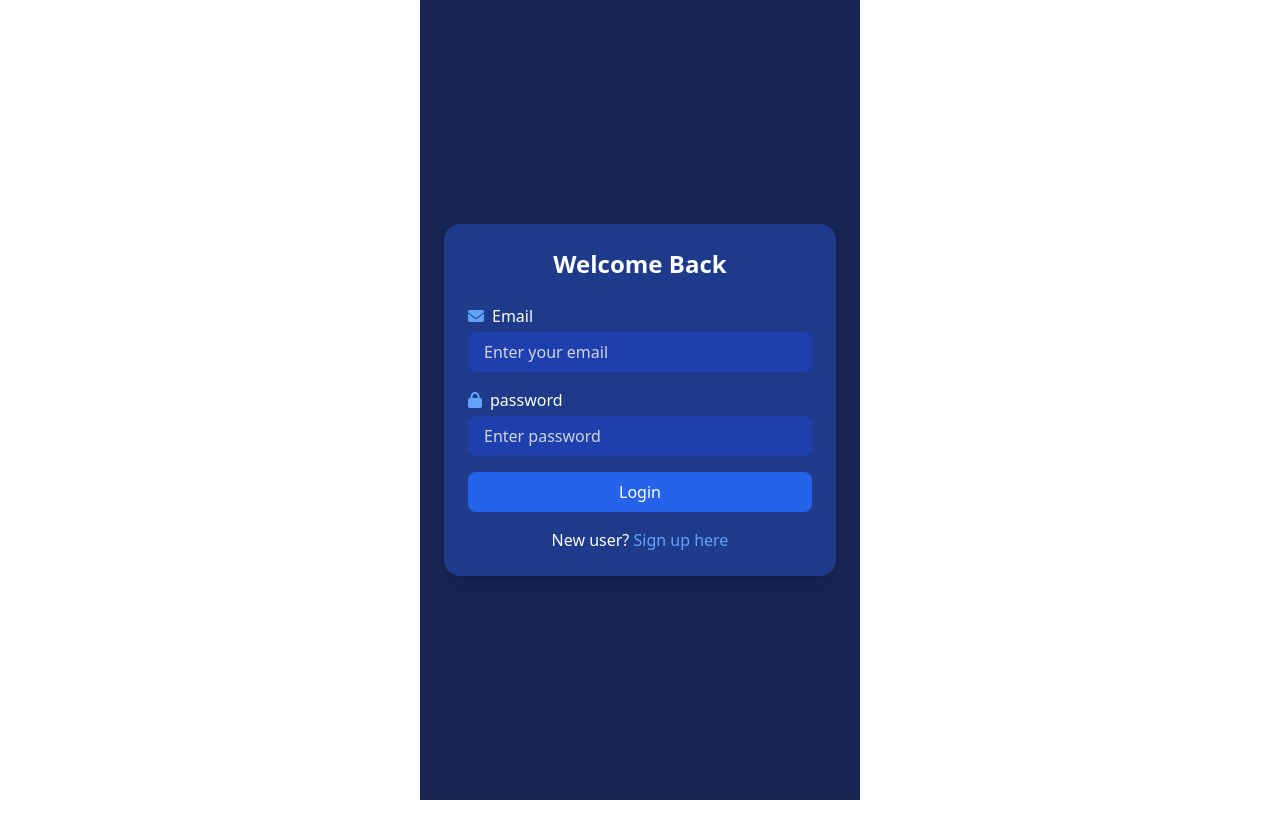
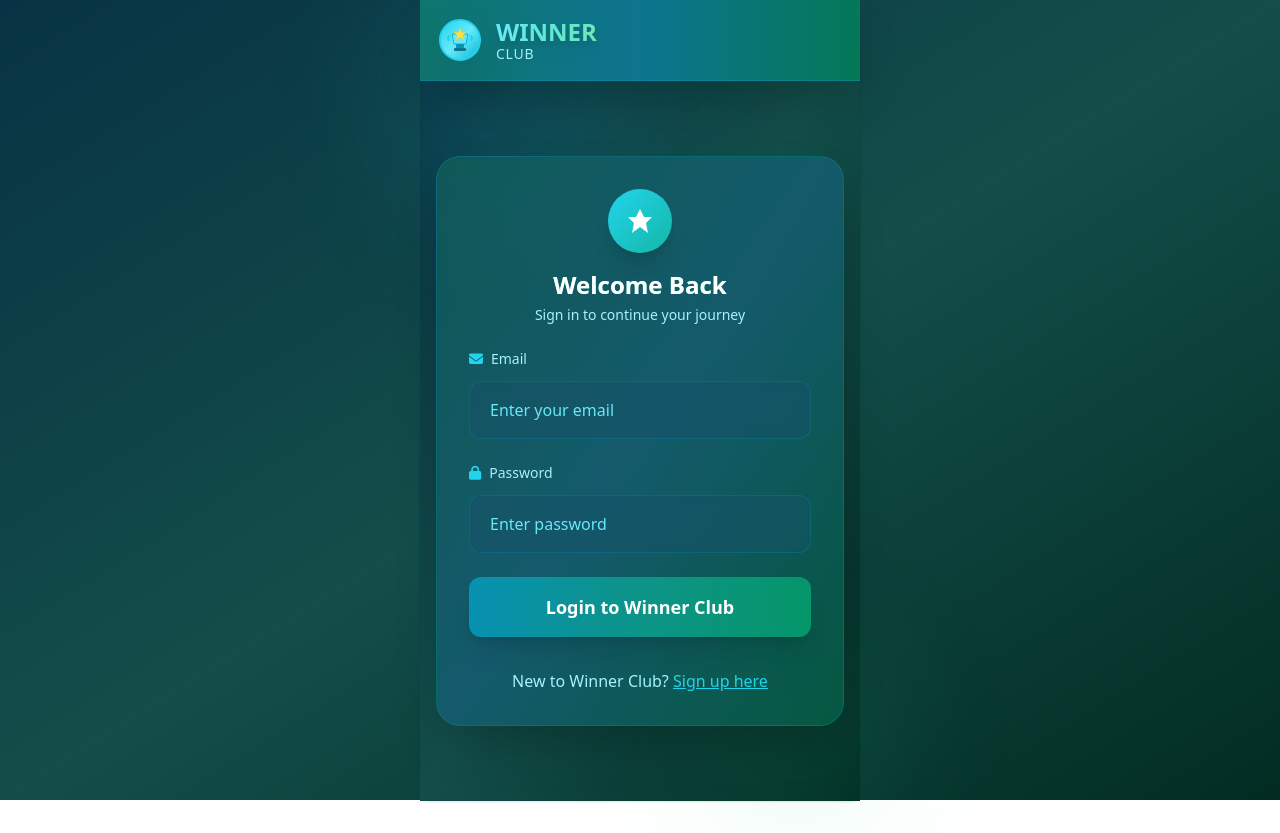
Before and after one commit to Narayandwivedi/colour-trading, a React (Vite) app in the folder frontend/: page /login in a window 1280 px wide. Before the commit the page ends 800 px from the top, so only its background shows below. Built offline with nearby package versions, Linux system fonts and the light colour scheme; no server answers.

Commit message:
changes in login page ui

```diff
--- a/frontend/src/components/Login.jsx
+++ b/frontend/src/components/Login.jsx
@@ -74,114 +74,203 @@ const Login = () => {
  }}
 
   return (
-    <div className="min-h-screen bg-blue-950 flex items-center justify-center p-6">
-      <div className="w-full max-w-md bg-blue-900 rounded-2xl p-6 shadow-lg">
-        <h2 className="text-white text-2xl font-semibold mb-6 text-center">
-          {state === "signup" ? "Create Account" : "Welcome Back"}
+    <div className="min-h-screen bg-gradient-to-br from-cyan-950 via-teal-900 to-emerald-950 relative">
+      {/* Background for larger screens */}
+      <div className="fixed inset-0 bg-gradient-to-br from-cyan-950 via-teal-900 to-emerald-950 -z-10 w-screen" />
+
+      {/* Ocean glow effects */}
+      <div className="absolute -top-8 -left-8 w-64 h-64 bg-cyan-400/10 blur-3xl rounded-full"></div>
+      <div className="absolute -bottom-8 -right-8 w-48 h-48 bg-emerald-400/10 blur-3xl rounded-full"></div>
+
+      {/* Stunning aqua-themed navbar */}
+      <nav className="bg-gradient-to-r from-teal-700 via-cyan-700 to-emerald-700 shadow-2xl px-4 py-4 max-w-[440px] mx-auto backdrop-blur-sm border-b border-cyan-600/50">
+        {/* Winner Club Logo */}
+        <div className="flex items-center gap-3">
+          <div className="relative">
+            <svg
+              width="48"
+              height="48"
+              viewBox="0 0 48 48"
+              className="drop-shadow-2xl"
+            >
+              {/* Trophy Base */}
+              <circle cx="24" cy="24" r="20" fill="url(#aquaGradient)" stroke="#22D3EE" strokeWidth="2"/>
+
+              {/* Trophy Cup */}
+              <path
+                d="M16 18 L32 18 L30 28 L18 28 Z"
+                fill="#67E8F9"
+                stroke="#06B6D4"
+                strokeWidth="1"
+              />
+
+              {/* Trophy Handles */}
+              <path
+                d="M14 20 Q12 20 12 22 Q12 24 14 24"
+                fill="none"
+                stroke="#22D3EE"
+                strokeWidth="2"
+              />
+              <path
+                d="M34 20 Q36 20 36 22 Q36 24 34 24"
+                fill="none"
+                stroke="#22D3EE"
+                strokeWidth="2"
+              />
+
+              {/* Trophy Base */}
+              <rect x="20" y="28" width="8" height="4" fill="#0891B2" rx="1"/>
+              <rect x="18" y="32" width="12" height="3" fill="#0E7490" rx="1"/>
+
+              {/* Star */}
+              <path
+                d="M24 12 L25.5 16.5 L30 16.5 L26.5 19.5 L28 24 L24 21 L20 24 L21.5 19.5 L18 16.5 L22.5 16.5 Z"
+                fill="#FDE047"
+                stroke="#FACC15"
+                strokeWidth="0.5"
+              />
+
+              <defs>
+                <linearGradient id="aquaGradient" x1="0%" y1="0%" x2="100%" y2="100%">
+                  <stop offset="0%" stopColor="#22D3EE"/>
+                  <stop offset="50%" stopColor="#67E8F9"/>
+                  <stop offset="100%" stopColor="#06B6D4"/>
+                </linearGradient>
+              </defs>
+            </svg>
+          </div>
+
+          <div className="flex flex-col">
+            <h1 className="text-2xl font-bold bg-gradient-to-r from-cyan-300 via-teal-300 to-emerald-300 bg-clip-text text-transparent drop-shadow-lg">
+              WINNER
+            </h1>
+            <p className="text-sm font-medium text-cyan-200 -mt-1 tracking-wider">
+              CLUB
+            </p>
+          </div>
+        </div>
+      </nav>
+
+      {/* Login Form Container */}
+      <div className="flex items-center justify-center px-4 py-8 relative z-10 min-h-[calc(100vh-80px)]">
+        <div className="w-full max-w-lg bg-gradient-to-br from-teal-800/80 via-cyan-800/80 to-emerald-800/80 backdrop-blur-sm rounded-3xl p-8 shadow-2xl border border-cyan-600/30">
+          {/* Header with ocean theme */}
+          <div className="text-center mb-6">
+            <div className="inline-flex items-center justify-center w-16 h-16 bg-gradient-to-br from-cyan-400 to-teal-500 rounded-full mb-4 shadow-xl">
+              <svg width="32" height="32" viewBox="0 0 32 32" className="text-white">
+                <path d="M16 4 L20 12 L28 12 L22 18 L24 28 L16 22 L8 28 L10 18 L4 12 L12 12 Z" fill="currentColor"/>
+              </svg>
+            </div>
+            <h2 className="text-white text-2xl font-bold bg-gradient-to-r from-cyan-300 via-teal-300 to-emerald-300 bg-clip-text text-transparent">
+              {state === "signup" ? "Join Winner Club" : "Welcome Back"}
             </h2>
+            <p className="text-cyan-200 text-sm mt-1">
+              {state === "signup" ? "Create your account to start winning" : "Sign in to continue your journey"}
+            </p>
+          </div>
 
-        {/* Full name  - only for signup*/}
-        {
-          state==="signup"&&(
-            <div className="mb-4">
-          <label className="text-white flex items-center gap-2 mb-1">
-            <i className="fa-solid fa-envelope text-blue-400"></i>Full Name
+          {/* Full name - only for signup */}
+          {state === "signup" && (
+            <div className="mb-6">
+              <label className="text-cyan-200 flex items-center gap-2 mb-3 font-medium text-sm">
+                <i className="fa-solid fa-user text-cyan-400"></i>Full Name
               </label>
               <input
-            onChange={(e)=>{setFullName(e.target.value)}}
+                onChange={(e) => {setFullName(e.target.value)}}
                 value={fullName}
                 type="text"
                 id="fullName"
                 name="fullName"
                 placeholder="Enter your full name"
-            className="w-full px-4 py-2 rounded-lg bg-blue-800 text-white placeholder-gray-300 focus:outline-none focus:ring-2 focus:ring-blue-500"
+                className="w-full px-5 py-4 rounded-xl bg-cyan-900/50 border border-cyan-600/30 text-white placeholder-cyan-300 focus:outline-none focus:ring-2 focus:ring-cyan-400 focus:border-transparent backdrop-blur-sm transition-all text-base"
               />
             </div>
-          )
-        }
+          )}
 
           {/* Email */}
-        <div className="mb-4">
-          <label className="text-white flex items-center gap-2 mb-1">
-            <i className="fa-solid fa-envelope text-blue-400"></i>Email
+          <div className="mb-6">
+            <label className="text-cyan-200 flex items-center gap-2 mb-3 font-medium text-sm">
+              <i className="fa-solid fa-envelope text-cyan-400"></i>Email
             </label>
             <input
-            onChange={(e)=>{setEmail(e.target.value)}}
+              onChange={(e) => {setEmail(e.target.value)}}
               value={email}
               type="email"
               id="email"
               name="email"
               placeholder="Enter your email"
-            className="w-full px-4 py-2 rounded-lg bg-blue-800 text-white placeholder-gray-300 focus:outline-none focus:ring-2 focus:ring-blue-500"
+              className="w-full px-5 py-4 rounded-xl bg-cyan-900/50 border border-cyan-600/30 text-white placeholder-cyan-300 focus:outline-none focus:ring-2 focus:ring-cyan-400 focus:border-transparent backdrop-blur-sm transition-all text-base"
             />
           </div>
 
           {/* Password */}
-
-            <div className="mb-4">
-              <label className="text-white flex items-center gap-2 mb-1">
-                <i className="fa-solid fa-lock text-blue-400"></i>{state==='signup'?"Set Password":"password"}
+          <div className="mb-6">
+            <label className="text-cyan-200 flex items-center gap-2 mb-3 font-medium text-sm">
+              <i className="fa-solid fa-lock text-cyan-400"></i>{state === 'signup' ? "Set Password" : "Password"}
             </label>
             <input
-                onChange={(e)=>{setPassword(e.target.value)}}
+              onChange={(e) => {setPassword(e.target.value)}}
               value={password}
               type="password"
               id="password"
               name="password"
-                placeholder={state==="login"?"Enter password":"Set your password"}
-                className="w-full px-4 py-2 rounded-lg bg-blue-800 text-white placeholder-gray-300 focus:outline-none focus:ring-2 focus:ring-blue-500"
+              placeholder={state === "login" ? "Enter password" : "Set your password"}
+              className="w-full px-5 py-4 rounded-xl bg-cyan-900/50 border border-cyan-600/30 text-white placeholder-cyan-300 focus:outline-none focus:ring-2 focus:ring-cyan-400 focus:border-transparent backdrop-blur-sm transition-all text-base"
             />
           </div>
 
-            {/* invite code - signup only */}
-
-            {state==="signup"&&(
-               <div className="mb-4">
-               <label className="text-white flex items-center gap-2 mb-1">
-                 <i className="fa-solid fa-message text-blue-400"></i>Invite Code
+          {/* Invite code - signup only */}
+          {state === "signup" && (
+            <div className="mb-8">
+              <label className="text-cyan-200 flex items-center gap-2 mb-3 font-medium text-sm">
+                <i className="fa-solid fa-gift text-cyan-400"></i>Invite Code
               </label>
               <input
-                 onChange={(e)=>{setInviteCode(e.target.value)}}
+                onChange={(e) => {setInviteCode(e.target.value)}}
                 value={inviteCode}
                 type="text"
                 id="inviteCode"
                 name="inviteCode"
-                 placeholder="Enter invite code"
-                 className="w-full px-4 py-2 rounded-lg bg-blue-800 text-white placeholder-gray-300 focus:outline-none focus:ring-2 focus:ring-blue-500"
+                placeholder="Enter invite code (optional)"
+                className="w-full px-5 py-4 rounded-xl bg-cyan-900/50 border border-cyan-600/30 text-white placeholder-cyan-300 focus:outline-none focus:ring-2 focus:ring-cyan-400 focus:border-transparent backdrop-blur-sm transition-all text-base"
               />
             </div>
           )}
 
-        {/* login and signup button */}
+          {/* Login and signup button */}
+          {state === "login" ? (
+            <button
+              onClick={handleLogin}
+              className="w-full bg-gradient-to-r from-cyan-600 via-teal-600 to-emerald-600 hover:from-cyan-500 hover:via-teal-500 hover:to-emerald-500 text-white font-bold py-4 rounded-xl transition-all duration-300 shadow-xl hover:shadow-cyan-500/25 hover:scale-105 transform text-lg"
+            >
+              Login to Winner Club
+            </button>
+          ) : (
+            <button
+              onClick={handleSignup}
+              className="w-full bg-gradient-to-r from-cyan-600 via-teal-600 to-emerald-600 hover:from-cyan-500 hover:via-teal-500 hover:to-emerald-500 text-white font-bold py-4 rounded-xl transition-all duration-300 shadow-xl hover:shadow-cyan-500/25 hover:scale-105 transform text-lg"
+            >
+              Join Winner Club
+            </button>
+          )}
 
-        {
-          state==="login"?(
-          <button onClick={handleLogin} className="w-full bg-blue-600 hover:bg-blue-700 text-white font-medium py-2 rounded-lg transition">
-          Login
-        </button>
-          ):<button onClick={handleSignup} className="w-full bg-blue-600 hover:bg-blue-700 text-white font-medium py-2 rounded-lg transition">
-          Signup
-        </button>
-
-        }
-
-        <p className="text-center text-white mt-4">
+          <p className="text-center text-cyan-200 mt-8 text-base">
             {state === "signup" ? (
               <>
                 Already have an account?{" "}
                 <button
                   onClick={() => setState("login")}
-                className="text-blue-400 hover:underline"
+                  className="text-cyan-400 hover:text-cyan-300 underline font-medium transition-colors"
                 >
-                Login
+                  Login here
                 </button>
               </>
             ) : (
               <>
-              New user?{" "}
+                New to Winner Club?{" "}
                 <button
                   onClick={() => setState("signup")}
-                className="text-blue-400 hover:underline"
+                  className="text-cyan-400 hover:text-cyan-300 underline font-medium transition-colors"
                 >
                   Sign up here
                 </button>
@@ -190,6 +279,7 @@ const Login = () => {
           </p>
         </div>
       </div>
+    </div>
   );
 };
 
```
Lines whose indentation alone changed are shown as unchanged.
